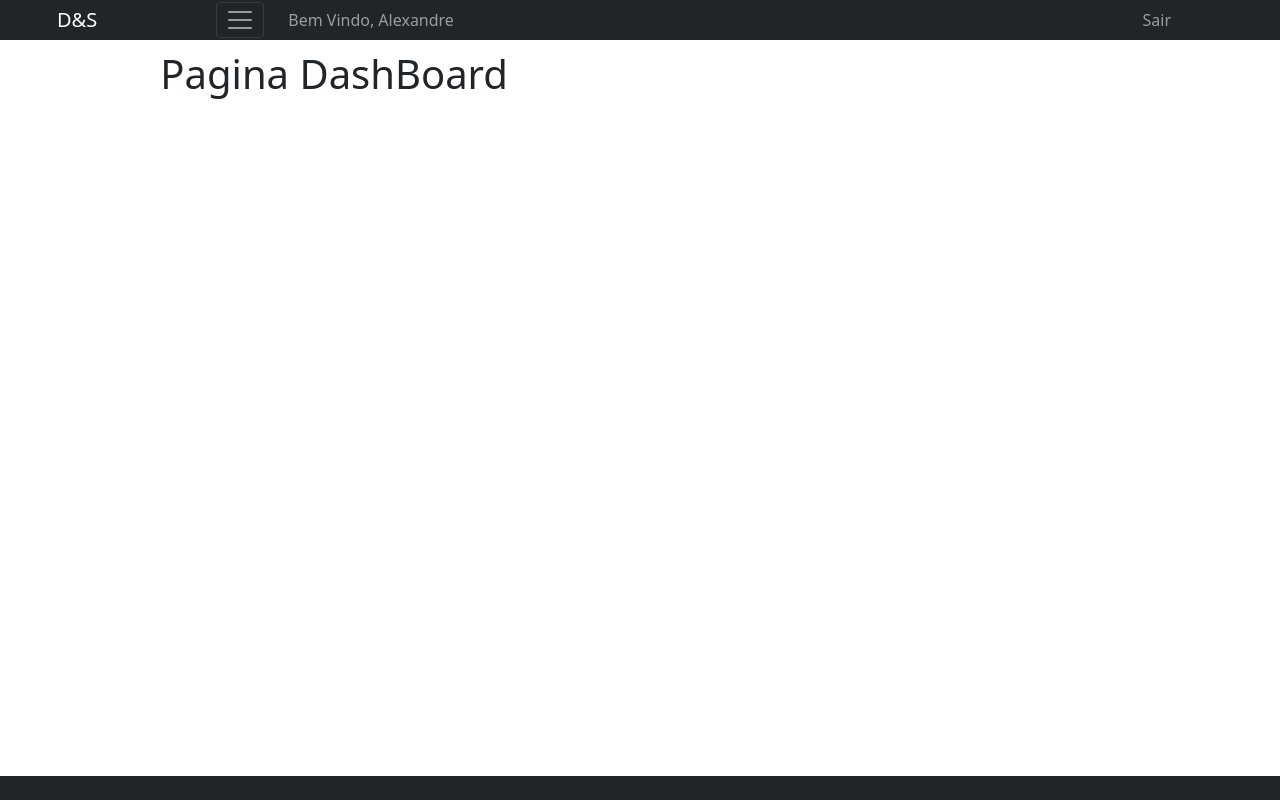
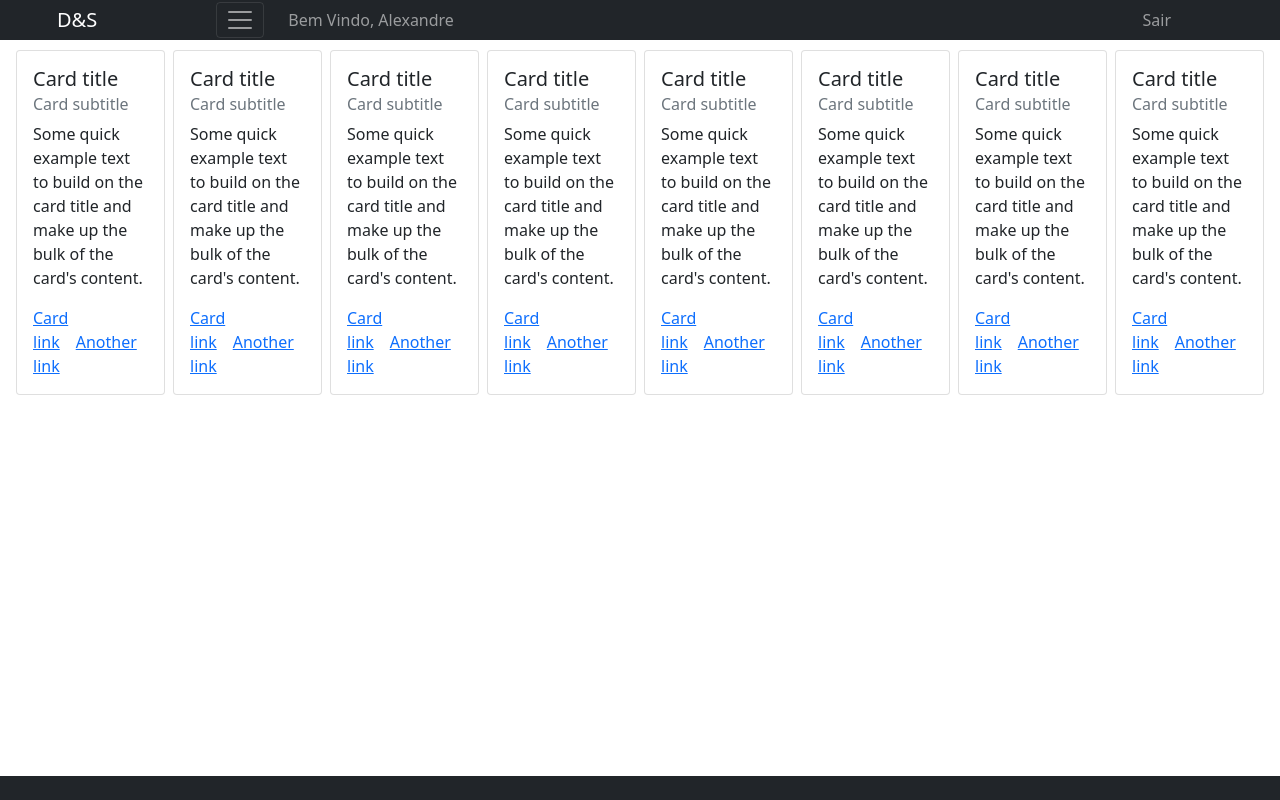
Before and after one commit to AlexandreCoelhoSje/Alura, a Vue app in the folder VueApp/gerenciador-projetos/: page / in a window 1280 px wide. Built offline with nearby package versions, Linux system fonts and the light colour scheme.

Commit message:
inicio refatoracao do layout

```diff
--- a/VueApp/gerenciador-projetos/src/App.vue
+++ b/VueApp/gerenciador-projetos/src/App.vue
@@ -18,6 +18,7 @@ export default {
 
 <template>
     <div id="app">
+
         <header class="fixed-top">
             <nav class="navbar navbar-dark bg-dark">
                 <div class="container-fluid flex-nowrap justify-content-beetween">
@@ -83,7 +84,7 @@ export default {
         <div id="corpoPrincipal">
             <div class="container-fluid">
                 <div class="row justify-content-center">
-                    <div class="col-10">
+                    <div class="col-12">
                         <router-view></router-view>
                     </div>
                 </div>
@@ -121,7 +122,7 @@ header #navMenuPrincipal {
 #corpoPrincipal {
     height: 97vh;
     width: 100%;
-    padding: 50px;
+    padding: 50px 0;
     background-color: #fff;
 }
 
--- a/VueApp/gerenciador-projetos/src/components/modules/DashboardPrincipal.vue
+++ b/VueApp/gerenciador-projetos/src/components/modules/DashboardPrincipal.vue
@@ -1,13 +1,107 @@
 <script>
+export default {
+    data() {
 
+    }
+}
 </script>
 
 <template>
 
-  <h1>Pagina DashBoard</h1>
+<div class="w-100" style="overflow: auto;">
+    <div class="d-flex">
+        <div class="card me-1 ms-1" style="width: 18rem;">
+            <div class="card-body">
+                <h5 class="card-title">Card title</h5>
+                <h6 class="card-subtitle mb-2 text-muted">Card subtitle</h6>
+                <p class="card-text">Some quick example text to build on the card title and make up the bulk of the
+                    card's
+                    content.</p>
+                <a href="#" class="card-link">Card link</a>
+                <a href="#" class="card-link">Another link</a>
+            </div>
+        </div>
+        <div class="card me-1 ms-1" style="width: 18rem;">
+            <div class="card-body">
+                <h5 class="card-title">Card title</h5>
+                <h6 class="card-subtitle mb-2 text-muted">Card subtitle</h6>
+                <p class="card-text">Some quick example text to build on the card title and make up the bulk of the
+                    card's
+                    content.</p>
+                <a href="#" class="card-link">Card link</a>
+                <a href="#" class="card-link">Another link</a>
+            </div>
+        </div>
+         <div class="card me-1 ms-1" style="width: 18rem;">
+            <div class="card-body">
+                <h5 class="card-title">Card title</h5>
+                <h6 class="card-subtitle mb-2 text-muted">Card subtitle</h6>
+                <p class="card-text">Some quick example text to build on the card title and make up the bulk of the
+                    card's
+                    content.</p>
+                <a href="#" class="card-link">Card link</a>
+                <a href="#" class="card-link">Another link</a>
+            </div>
+        </div>
+         <div class="card me-1 ms-1" style="width: 18rem;">
+            <div class="card-body">
+                <h5 class="card-title">Card title</h5>
+                <h6 class="card-subtitle mb-2 text-muted">Card subtitle</h6>
+                <p class="card-text">Some quick example text to build on the card title and make up the bulk of the
+                    card's
+                    content.</p>
+                <a href="#" class="card-link">Card link</a>
+                <a href="#" class="card-link">Another link</a>
+            </div>
+        </div>
+         <div class="card me-1 ms-1" style="width: 18rem;">
+            <div class="card-body">
+                <h5 class="card-title">Card title</h5>
+                <h6 class="card-subtitle mb-2 text-muted">Card subtitle</h6>
+                <p class="card-text">Some quick example text to build on the card title and make up the bulk of the
+                    card's
+                    content.</p>
+                <a href="#" class="card-link">Card link</a>
+                <a href="#" class="card-link">Another link</a>
+            </div>
+        </div>
+         <div class="card me-1 ms-1" style="width: 18rem;">
+            <div class="card-body">
+                <h5 class="card-title">Card title</h5>
+                <h6 class="card-subtitle mb-2 text-muted">Card subtitle</h6>
+                <p class="card-text">Some quick example text to build on the card title and make up the bulk of the
+                    card's
+                    content.</p>
+                <a href="#" class="card-link">Card link</a>
+                <a href="#" class="card-link">Another link</a>
+            </div>
+        </div>
+         <div class="card me-1 ms-1" style="width: 18rem;">
+            <div class="card-body">
+                <h5 class="card-title">Card title</h5>
+                <h6 class="card-subtitle mb-2 text-muted">Card subtitle</h6>
+                <p class="card-text">Some quick example text to build on the card title and make up the bulk of the
+                    card's
+                    content.</p>
+                <a href="#" class="card-link">Card link</a>
+                <a href="#" class="card-link">Another link</a>
+            </div>
+        </div>
+         <div class="card me-1 ms-1" style="width: 18rem;">
+            <div class="card-body">
+                <h5 class="card-title">Card title</h5>
+                <h6 class="card-subtitle mb-2 text-muted">Card subtitle</h6>
+                <p class="card-text">Some quick example text to build on the card title and make up the bulk of the
+                    card's
+                    content.</p>
+                <a href="#" class="card-link">Card link</a>
+                <a href="#" class="card-link">Another link</a>
+            </div>
+        </div>
+    </div>
+</div>
 
 </template>
 
 <style scoped>
-
 </style>
```
